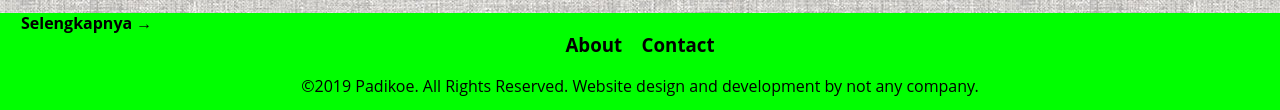
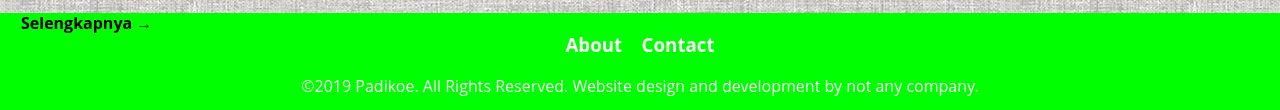
Before and after one commit to Valiantsr/Valiantsr.github.io, a plain HTML site: page NewsMedia.html in a window 1280 px wide. Shown: the part 1632-1742 px from the top of the page. Drawn offline with Linux system fonts and the light colour scheme; files whose address does not match are found by name.

Commit message:
Update NewsMedia.css

```diff
--- a/css/NewsMedia.css
+++ b/css/NewsMedia.css
@@ -195,7 +195,7 @@ nav.menu ul a:hover {
 
 .bottom {
 	overflow:hidden;
-	color:whie;
+	color:white;
 	list-style: none;
 	float: top;
 	padding:0 ;
```
